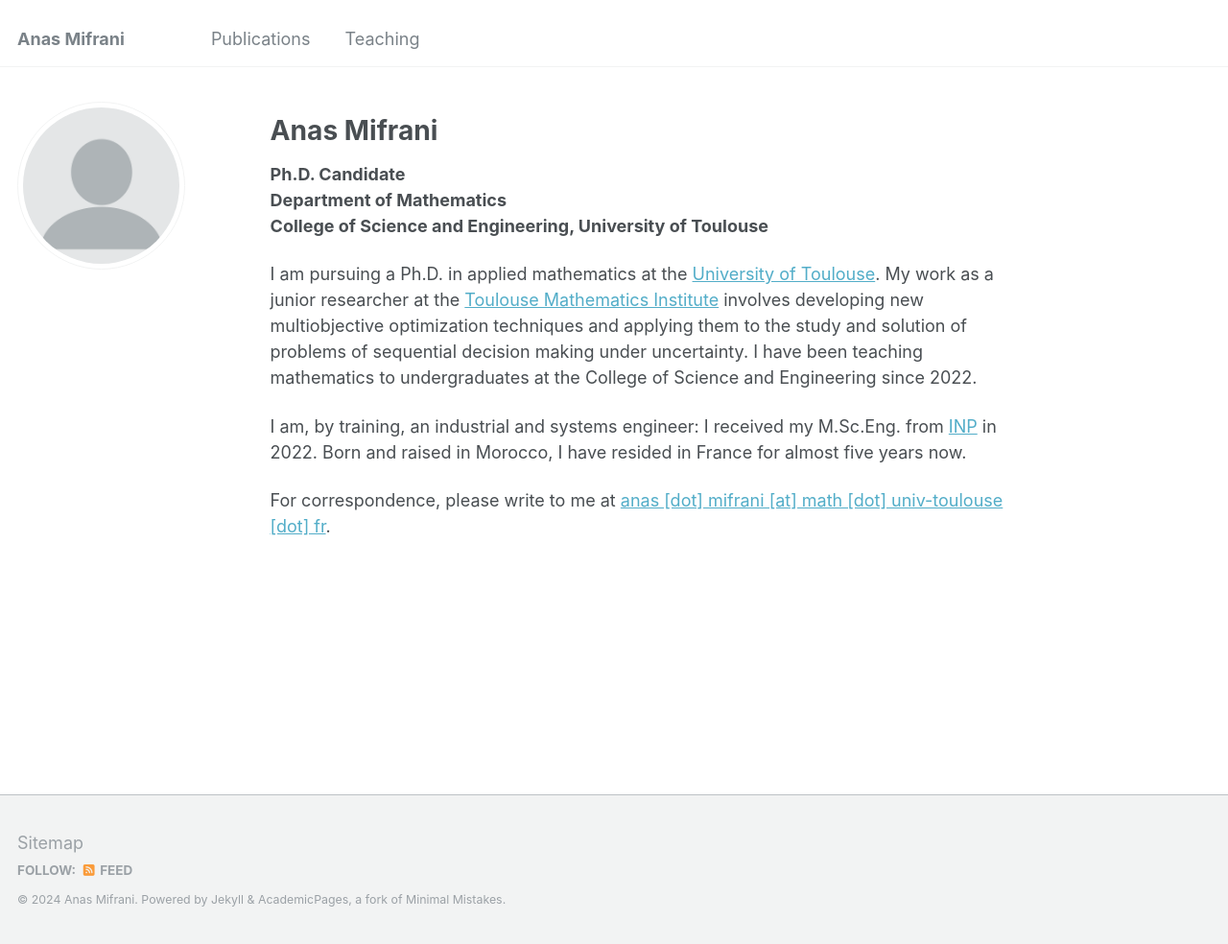
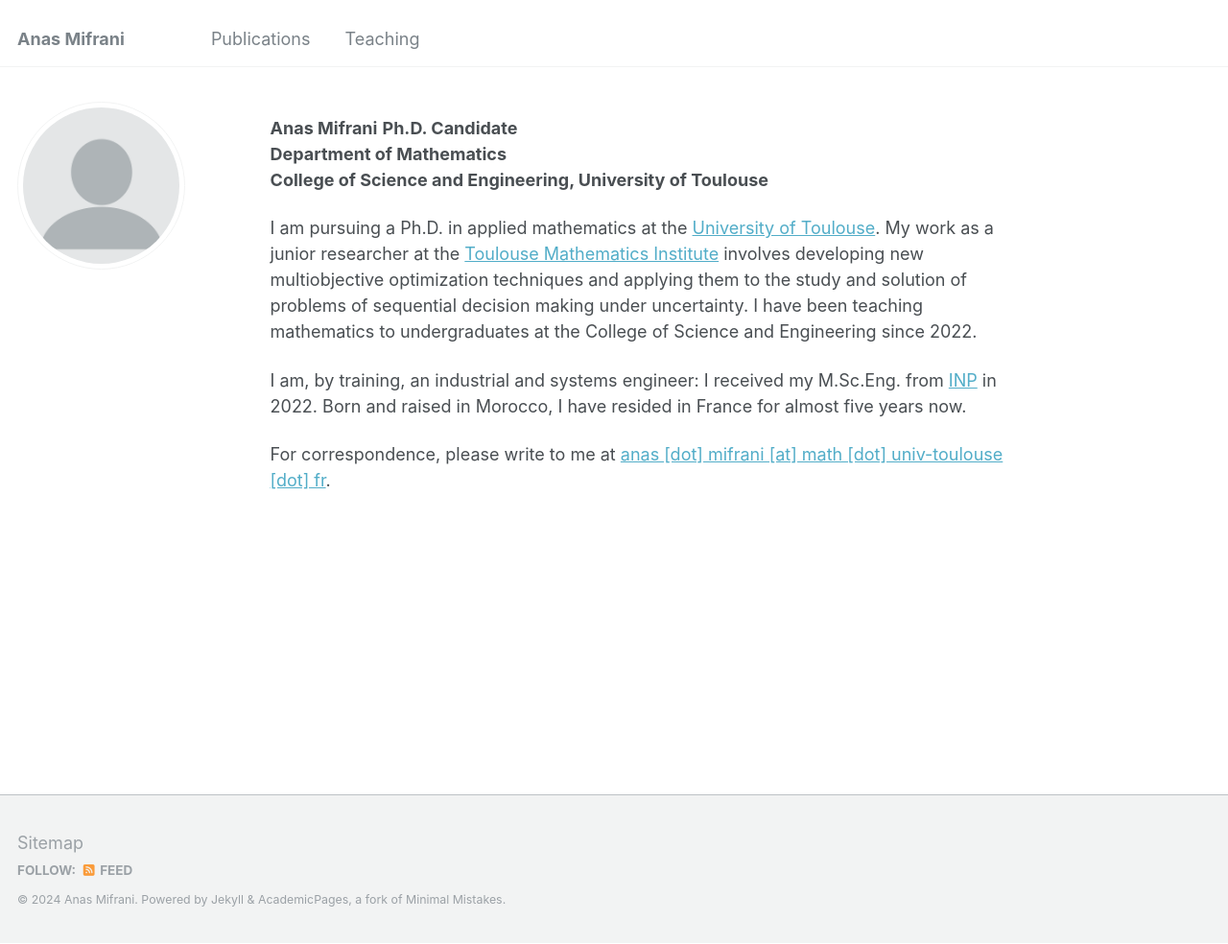
Before and after one commit to anmifrani/anmifrani.github.io, a Jekyll site: the page built from _pages/about.md, in a window 1280 px wide and 984 px high. Shown: the whole window at 96% size. Built offline with Jekyll 4.4.1, drawn with Linux system fonts in a browser that asks for light colours.

```diff
--- a/_pages/about.md
+++ b/_pages/about.md
@@ -7,7 +7,7 @@ redirect_from:
   - /about.html
 ---
 
-# Anas Mifrani
+<b>Anas Mifrani</b>
 <b>Ph.D. Candidate</b> <br>
 <b>Department of Mathematics</b> <br>
 <b>College of Science and Engineering, University of Toulouse</b> <br>
```
